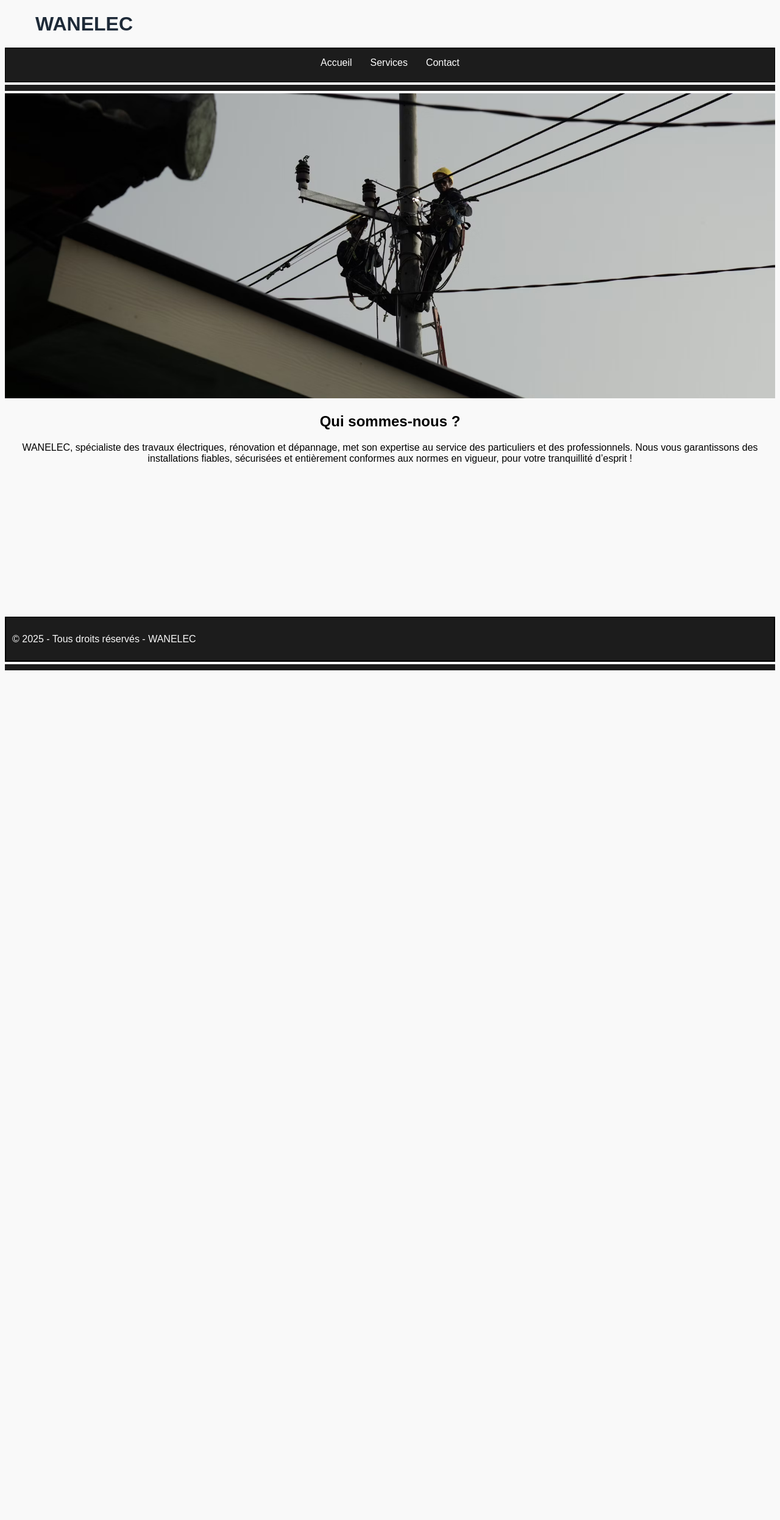
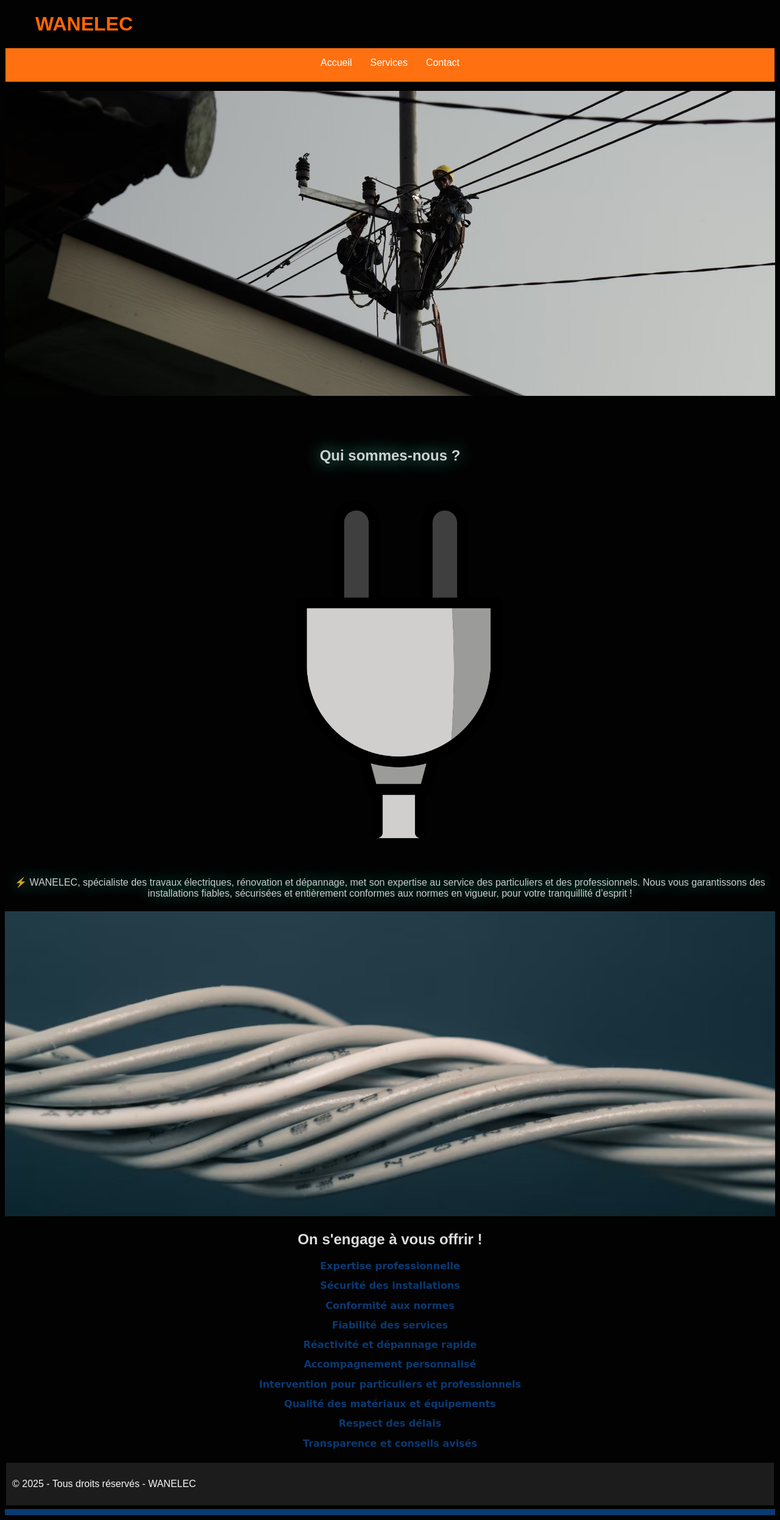
Before and after one commit to nourelislm93700/ELEKWAN, a PHP site: page / in a window 1280 px wide. Shown: the whole page at 61% size. Before the commit the page ends 1099 px from the top, so only its background shows below. Run offline with PHP 8.4, Linux system fonts and the light colour scheme.

Commit message:
intégration de java script , changement des couleurs '

```diff
--- a/assets/css/index.css
+++ b/assets/css/index.css
@@ -1,15 +1,16 @@
 body {
-    background-color: #f9f9f9;
-    font-family: 'Poppins', sans-serif;
+     background-color: #020202;
+     color: #ffffffdc;
+     font-family: 'Poppins', sans-serif;
 }
 
 nav {
-    border: solid black 1px;
+    border: solid rgb(0, 0, 0) 1px;
     width: auto;
     height: 25px;
-    background-color: rgb(28, 28, 28);
+    background-color:#ff7011;
     padding: 15px;
-    margin: 0;
+    margin-bottom:10px;
 }
 
 nav ul {
@@ -34,45 +35,70 @@ nav ul li a {
 }
 
 nav ul li a:hover {
-    color: #ff6600;
+    color: #000000;
     transform: scale(1.2);
 }
 
 #title {
     margin-left: 50px;
     margin-bottom: 20px;
-    color: #1e2a38;
+    color:#ff6600;
     transition: 1s;
-    width: fit-content;
+    width:fit-content ;
+}
+
+.title_2
+{
+    color: #093a73;
+    transition: 1s;
+    font-family: 'Dancing Script', cursive;
+    font-size: 100%;
+
+
 }
 
 #title:hover {
     transform: scale(1.2);
+    color: #ffffff;
+    cursor: pointer;
+}
+.title_2:hover {
+    transform:rotate3d(1,4,0,20deg);
     color: #ff6600;
     cursor: pointer;
 }
 
-#container {
-    margin-left: 5px;
-}
 
-#pic1 {
+#pic1, #pic2 {
     width: 100%;
     max-width: 1500px;
     height: 500px;
     object-fit: cover;
     margin-top: 4px;
 }
-
+#pic3
+{
+    width: 50%;
+    max-width: 1500px;
+    height: fit-content;
+    object-fit: cover;
+    margin-top: 4px;
+    transition: 3s;
+}
+#pic3:hover
+{
+    transform: rotate(180deg) ;
+}
 #container_1 {
     text-align: center;
-    margin-bottom: 250px;
+    margin-bottom: 20px;
+    margin-top: 80px;
 }
 
 .line {
     width: 100%;
     height: 10px;
-    background-color: rgb(28, 28, 28);
+    background-color :#093a73;
     margin-top: 4px;
 }
 
@@ -83,3 +109,13 @@ footer {
     background-color: rgb(28, 28, 28);
     color: #f9f9f9;
 }
+
+.electric-text {
+  animation: flicker 2s infinite alternate;
+}
+
+@keyframes flicker {
+  0% { opacity: 1; text-shadow: 0 0 50px #00ccff; }
+  50% { opacity: 0.8; text-shadow: 0 0 60px #fff200; }
+  100% { opacity: 1; text-shadow: 0 0 10px #00bfff; }
+}
--- /dev/null
+++ b/assets/js/index.js
@@ -0,0 +1,76 @@
+
+function createToggleText(el, message) {
+    const next = el.nextElementSibling;
+    if (next && next.tagName === 'DIV') {
+        next.remove();
+        return;
+    }
+
+    const d = document.createElement('div');
+    const p = document.createElement('p');
+
+    p.textContent = message;
+    d.appendChild(p);
+
+    d.style.opacity = '0';
+    d.style.transition = 'opacity 2s';
+    d.style.marginTop = '8px';
+    d.style.padding = '10px';
+
+    el.parentNode.insertBefore(d, el.nextSibling);
+
+    setTimeout(() => {
+        d.style.opacity = '1';
+    }, 10);
+}
+
+// Fonctions individuelles pour chaque ligne :
+function showText_1(el) {
+    const message = "Nos équipes disposent de compétences techniques solides, acquises sur le terrain et renforcées par des formations continues. Chaque intervention est réalisée dans les règles de l’art, avec rigueur et précision. Nous maîtrisons les technologies classiques comme les systèmes les plus récents. Cette expertise nous permet de diagnostiquer rapidement et d’agir efficacement. Vous bénéficiez ainsi d’un service fiable, fondé sur le savoir-faire et l’expérience.";
+    createToggleText(el, message);
+}
+
+function showText_2(el) {
+    const message = "La sécurité est au cœur de notre démarche, que ce soit pour les personnes ou les biens. Nous appliquons des protocoles stricts et des vérifications systématiques. Les dispositifs installés sont choisis pour leur fiabilité et leur conformité. Chaque projet intègre une réflexion sur la prévention des risques électriques. Notre priorité : assurer une installation sans danger, durable et conforme.";
+    createToggleText(el, message);
+}
+
+function showText_3(el) {
+    const message = "Toutes nos prestations respectent scrupuleusement les normes en vigueur. Qu’il s’agisse de la norme NF C 15-100 ou d’autres référentiels sectoriels, rien n’est laissé au hasard. Nos équipes assurent une veille réglementaire permanente. Vous avez ainsi la garantie d’une installation légale, validée et prête pour toute inspection. Cette rigueur protège vos biens, votre activité, et votre responsabilité.";
+    createToggleText(el, message);
+}
+
+function showText_4(el) {
+    const message = "Nos interventions sont pensées pour durer : diagnostic rigoureux, matériel certifié, pose soignée. Nous testons systématiquement nos installations avant livraison. Un service après-vente réactif vient compléter notre engagement qualité. Nos clients peuvent compter sur la stabilité de leurs équipements. Faire appel à nous, c’est choisir une prestation fiable sur le long terme.";
+    createToggleText(el, message);
+}
+
+function showText_5(el) {
+    const message = "Nous savons qu’une panne peut devenir critique pour votre activité ou votre confort. C’est pourquoi nous avons mis en place un service réactif et structuré. Nos techniciens interviennent dans les plus brefs délais, avec les bons outils. Le diagnostic est immédiat, la réparation souvent réalisée sur place. Votre tranquillité est notre priorité : on ne vous laisse jamais sans solution.";
+    createToggleText(el, message);
+}
+
+function showText_6(el) {
+    const message = "Chaque projet est unique, et mérite une attention sur mesure. Nous vous conseillons dès les premières étapes : choix techniques, budget, contraintes spécifiques. Un interlocuteur dédié suit l’ensemble de votre dossier. Nous adaptons nos solutions à votre réalité, et non l’inverse. Notre accompagnement vous assure clarté, confort et satisfaction à chaque étape.";
+    createToggleText(el, message);
+}
+
+function showText_7(el) {
+    const message = "Nous intervenons aussi bien en logement individuel qu’en entreprise ou collectivité. Nos équipes savent adapter leur approche selon l’environnement : maison, bureau, commerce, atelier… Les contraintes ne sont pas les mêmes, et nous en tenons compte. Cette polyvalence garantit une prestation adaptée, quel que soit le contexte. Vous avez un seul partenaire pour tous vos besoins en électricité.";
+    createToggleText(el, message);
+}
+
+function showText_8(el) {
+    const message = "Nous sélectionnons des marques reconnues pour leur performance et leur durabilité. Tous les équipements sont certifiés et conformes aux standards de sécurité. Cette exigence garantit la fiabilité de votre installation dans le temps. Elle réduit aussi les coûts d’entretien et de remplacement. Investir dans la qualité, c’est faire le choix de la tranquillité.";
+    createToggleText(el, message);
+}
+
+function showText_9(el) {
+    const message = "Nos plannings sont précis et nos engagements tenus. Nous définissons ensemble les délais dès le devis, et les respectons scrupuleusement. En cas d’aléa, vous êtes immédiatement informé, avec une solution proposée. Cette rigueur permet de planifier sereinement vos travaux ou projets. Gagner votre confiance passe aussi par notre ponctualité.";
+    createToggleText(el, message);
+}
+
+function showText_10(el) {
+    const message = "Nous croyons en une relation client basée sur la confiance. Les devis sont clairs, sans surprise, et expliqués en détail. Nous vous guidons vers les solutions les plus adaptées à vos besoins réels. Pas de vente forcée, pas de jargon technique inutile. Juste des conseils honnêtes, pour vous aider à faire les bons choix.";
+    createToggleText(el, message);
+}
--- a/index.html
+++ b/index.html
@@ -20,16 +20,32 @@
             </ul>
         </nav>
 
-        <div class="line"></div>
 
         <img id="pic1" alt="img_2" src="assets/img/img_2.png">
     </header>
 
     <div id="container_1">
-        <h2>Qui sommes-nous ?</h2>
-        <p>
-            WANELEC, spécialiste des travaux électriques, rénovation et dépannage, met son expertise au service des particuliers et des professionnels. Nous vous garantissons des installations fiables, sécurisées et entièrement conformes aux normes en vigueur, pour votre tranquillité d’esprit !
-        </p>
+        <h2 class="electric-text">Qui sommes-nous ?</h2>
+        <img id="pic3" alt="img_3" src="assets/img/logo.png" >
+         <p class="electric-text">
+    ⚡ WANELEC, spécialiste des travaux électriques, rénovation et dépannage, met son expertise au service des particuliers et des professionnels. Nous vous garantissons des installations fiables, sécurisées et entièrement conformes aux normes en vigueur, pour votre tranquillité d’esprit !
+         </p>
+
+        <img id="pic2" alt="img_2" src="assets/img/img_5.png">
+        <h2> On s'engage à vous offrir ! </h2>
+
+        <h2 class="title_2" onclick="showText_1(this);">Expertise professionnelle</h2>
+        <h2 class="title_2" onclick="showText_2(this);">Sécurité des installations</h2>
+        <h2 class="title_2" onclick="showText_3(this);">Conformité aux normes</h2>
+        <h2 class="title_2" onclick="showText_4(this);">Fiabilité des services</h2>
+        <h2 class="title_2" onclick="showText_5(this);">Réactivité et dépannage rapide</h2>
+        <h2 class="title_2" onclick="showText_6(this);">Accompagnement personnalisé</h2>
+        <h2 class="title_2" onclick="showText_7(this);">Intervention pour particuliers et professionnels</h2>
+        <h2 class="title_2" onclick="showText_8(this);">Qualité des matériaux et équipements</h2>
+        <h2 class="title_2" onclick="showText_9(this);">Respect des délais</h2>
+        <h2 class="title_2" onclick="showText_10(this);">Transparence et conseils avisés</h2>
+
+
     </div>
 
     <footer>
@@ -37,5 +53,6 @@
     </footer>
 
     <div class="line"></div>
+    <script src="assets/js/index.js"></script>
 </body>
 </html>
```
Also changed, not shown: README.md, assets/img/img_4.png (added), assets/img/img_5.png (added), image.png (added).
